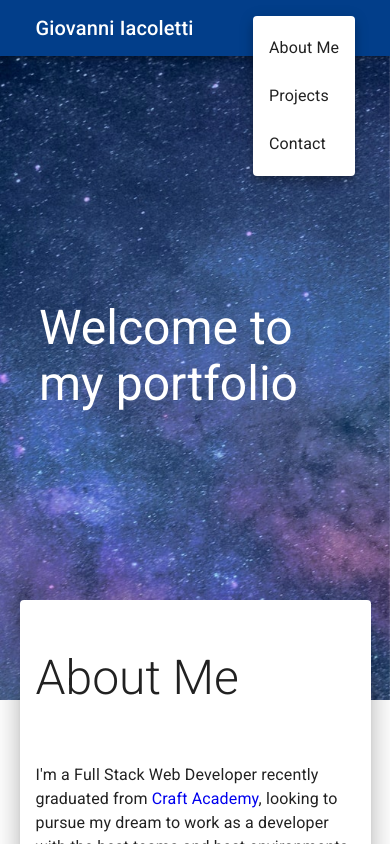
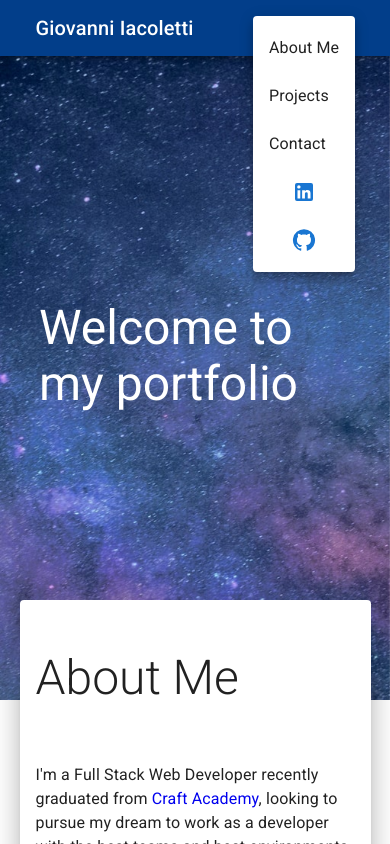
Before and after one commit to giacoletti/my_portfolio_v2, a React (Create React App) app: page / in a window 390 px wide. Both pictures are taken after a click on the button 334 px from the left and 28 px from the top of the page. Shown: the top 844 px of the page. Built offline with nearby package versions, Linux system fonts and the light colour scheme.

Commit message:
Add end2end test to check if user can use mobile menu to navigate to my LinkedIn and GitHub profiles add LinkedIn and GitHub menu items to mobile menu

```diff
--- a/src/components/MobileDropdownMenu.jsx
+++ b/src/components/MobileDropdownMenu.jsx
@@ -1,6 +1,6 @@
 import React, { useState } from "react";
-import { IconButton, Menu, MenuItem } from "@mui/material";
-import { Menu as MenuIcon } from "@mui/icons-material";
+import { IconButton, Menu, MenuItem, Link as MUILink } from "@mui/material";
+import { Menu as MenuIcon, LinkedIn, GitHub } from "@mui/icons-material";
 import { Link } from "react-scroll";
 
 const MobileDropdownMenu = () => {
@@ -47,6 +47,22 @@ const MobileDropdownMenu = () => {
         <Link to="contact" smooth={true}>
           <MenuItem data-cy="contact-menu-item">Contact</MenuItem>
         </Link>
+        <MUILink href="https://www.linkedin.com/in/giovanni-iacoletti/">
+          <MenuItem
+            data-cy="linkedin-menu-item"
+            sx={{ justifyContent: "center" }}
+          >
+            <LinkedIn />
+          </MenuItem>
+        </MUILink>
+        <MUILink href="https://github.com/giacoletti">
+          <MenuItem
+            data-cy="github-menu-item"
+            sx={{ justifyContent: "center" }}
+          >
+            <GitHub />
+          </MenuItem>
+        </MUILink>
       </Menu>
     </>
   );
--- a/src/components/Navbar.jsx
+++ b/src/components/Navbar.jsx
@@ -16,8 +16,7 @@ import MobileDropdownMenu from "./MobileDropdownMenu";
 const Navbar = () => {
   const theme = useTheme();
   const isSmallBreakpoint = useMediaQuery(theme.breakpoints.down("sm"));
-  console.log(theme);
-  console.log(isSmallBreakpoint);
+
   return (
     <AppBar
       data-cy="navbar"
```
Also changed, not shown: 1 other file (tests, documents, lock files or other folders).
